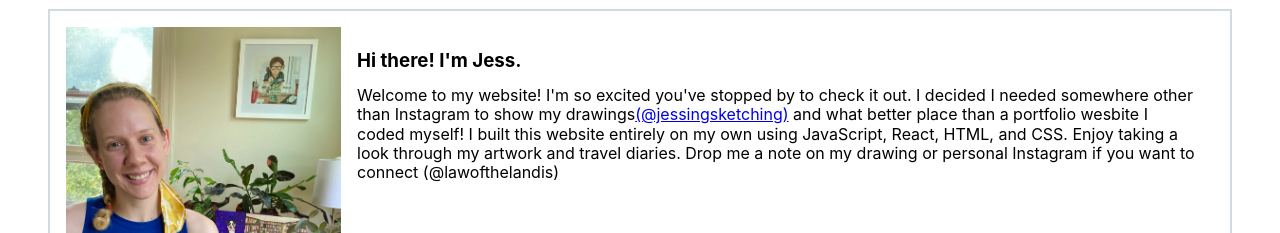
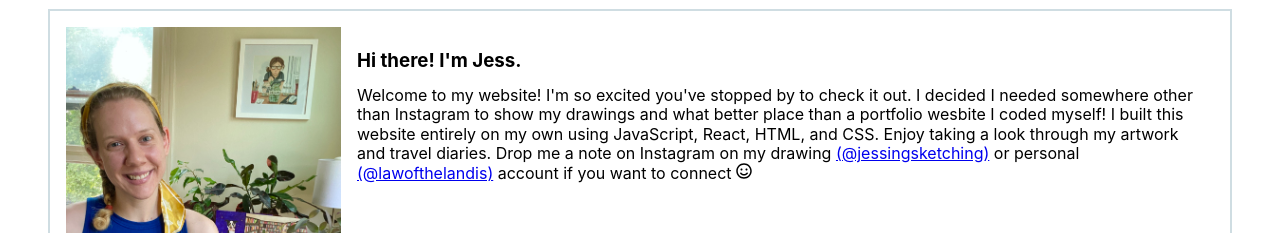
Before and after one commit to jessicalandis/jess_website, a React (Create React App) app: page / in a window 1280 px wide. Shown: the part 141-374 px from the top of the page. Built offline with nearby package versions, Linux system fonts and the light colour scheme.

Commit message:
linked to IG in paragraph

```diff
--- a/src/pages/Home.js
+++ b/src/pages/Home.js
@@ -2,6 +2,7 @@ import React, { Component } from "react";
 import pic1 from "../logo/desk.jpeg";
 import AboutInfoList from "../components/about/AboutInfoList";
 import { Link } from "react-router-dom";
+import { FaRegSmile } from "react-icons/fa";
 
 export default class Home extends Component {
   render() {
@@ -16,15 +17,18 @@ export default class Home extends Component {
             <p>
               Welcome to my website! I'm so excited you've stopped by to check
               it out. I decided I needed somewhere other than Instagram to show
-              my drawings
-              <Link to="https://www.instagram.com/jessingsketching">
+              my drawings and what better place than a portfolio wesbite I coded
+              myself! I built this website entirely on my own using JavaScript,
+              React, HTML, and CSS. Enjoy taking a look through my artwork and
+              travel diaries. Drop me a note on Instagram on my drawing{" "}
+              <a href="https://www.instagram.com/jessingsketching">
                 (@jessingsketching)
-              </Link>{" "}
-              and what better place than a portfolio wesbite I coded myself! I
-              built this website entirely on my own using JavaScript, React,
-              HTML, and CSS. Enjoy taking a look through my artwork and travel
-              diaries. Drop me a note on my drawing or personal Instagram if you
-              want to connect (@lawofthelandis)
+              </a>{" "}
+              or personal{" "}
+              <a href="https://www.instagram.com/lawofthelandis">
+                (@lawofthelandis)
+              </a>{" "}
+              account if you want to connect <FaRegSmile />
             </p>
           </div>
         </div>
```
